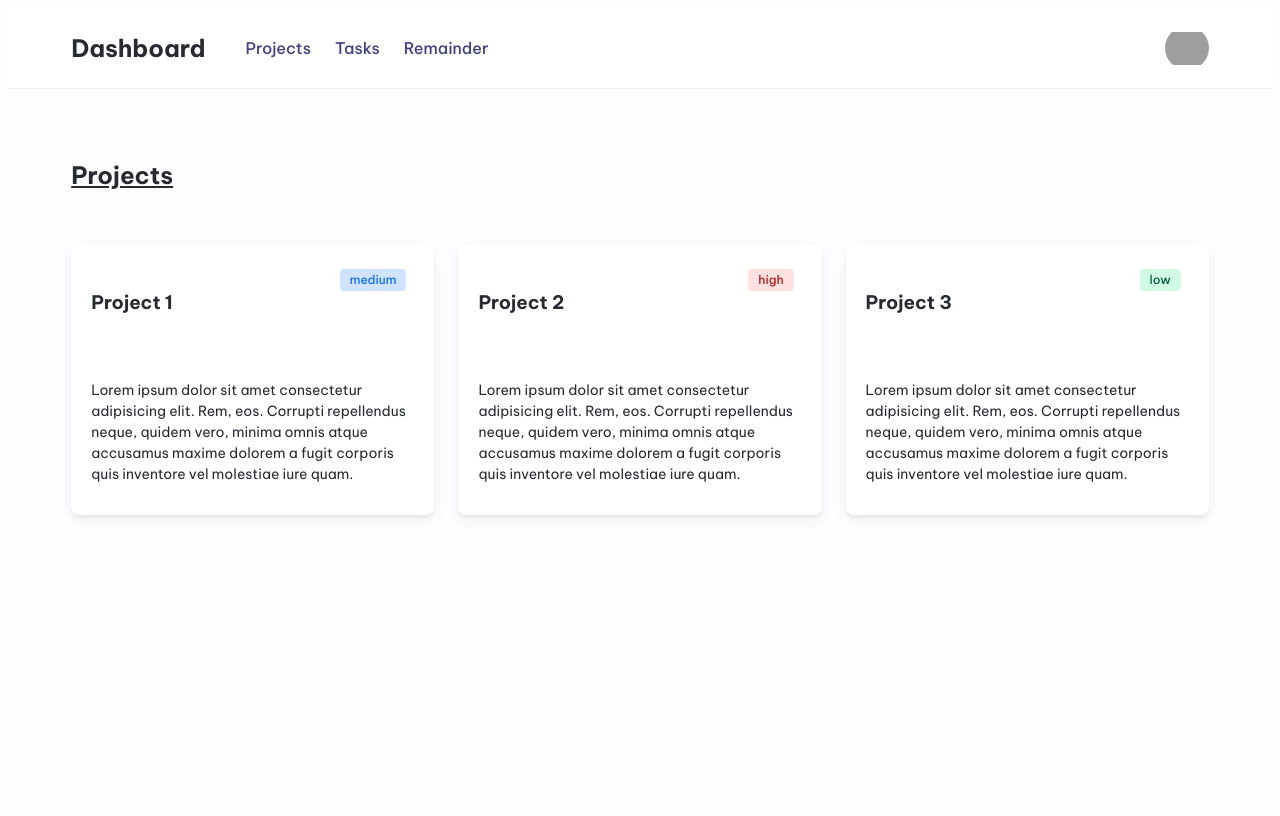
After one commit to rinto11804/personal-information-system, a Flask app: page /dashboard in a window 1280 px wide. The commit adds this page. Run offline with Flask 3, Linux system fonts and the light colour scheme; grey boxes are pictures that could not be loaded.

Commit message:
basic dashboard for staff

```diff
--- a/app.py
+++ b/app.py
@@ -17,3 +17,8 @@ def signup():
 @app.route("/login")
 def login():
     return render_template("login.html")
+
+
+@app.route("/dashboard")
+def dashboard():
+    return render_template("dashboard.html")
--- /dev/null
+++ b/static/dashboard.css
@@ -0,0 +1,574 @@
+/* dashboard style */
+@import url("https://fonts.googleapis.com/css2?family=Be+Vietnam+Pro:ital,wght@0,100;0,200;0,300;0,400;0,500;0,600;0,700;0,800;0,900;1,100;1,200;1,300;1,400;1,500;1,600;1,700;1,800;1,900&display=swap");
+
+:root {
+    --c-text-primary: #282a32;
+    --c-text-secondary: #686b87;
+    --c-text-action: #404089;
+    --c-accent-primary: #434ce8;
+    --c-border-primary: #eff1f6;
+    --c-background-primary: #ffffff;
+    --c-background-secondary: #fdfcff;
+    --c-background-tertiary: #ecf3fe;
+    --c-background-quaternary: #e9ecf4;
+}
+
+body {
+    line-height: 1.5;
+    min-height: 100vh;
+    font-family: "Be Vietnam Pro", sans-serif;
+    background-color: var(--c-background-secondary);
+    color: var(--c-text-primary);
+}
+
+img {
+    display: block;
+    max-width: 100%;
+}
+
+:focus {
+    outline: 0;
+}
+
+.responsive-wrapper {
+    width: 90%;
+    max-width: 1280px;
+    margin-left: auto;
+    margin-right: auto;
+}
+
+.header {
+    display: flex;
+    align-items: center;
+    height: 80px;
+    border-bottom: 1px solid var(--c-border-primary);
+    background-color: var(--c-background-primary);
+}
+
+.header-content {
+    display: flex;
+    align-items: center;
+}
+
+.header-content>a {
+    display: none;
+}
+
+@media (max-width: 1200px) {
+    .header-content {
+        justify-content: space-between;
+    }
+
+    .header-content>a {
+        display: inline-flex;
+    }
+}
+
+.header-logo {
+    margin-right: 2.5rem;
+}
+
+.header-logo a {
+    display: flex;
+    align-items: center;
+}
+
+.header-logo a div {
+    flex-shrink: 0;
+    position: relative;
+}
+
+.header-logo a div:after {
+    display: block;
+    content: "";
+    position: absolute;
+    left: 0;
+    top: auto;
+    right: 0;
+    bottom: 0;
+    overflow: hidden;
+    height: 50%;
+    border-bottom-left-radius: 8px;
+    border-bottom-right-radius: 8px;
+    background-color: rgba(255, 255, 255, 0.2);
+    backdrop-filter: blur(4px);
+}
+
+.header-navigation {
+    display: flex;
+    flex-grow: 1;
+    align-items: center;
+    justify-content: space-between;
+}
+
+@media (max-width: 1200px) {
+    .header-navigation {
+        display: none;
+    }
+}
+
+.header-navigation-links {
+    display: flex;
+    align-items: center;
+}
+
+.header-navigation-links a {
+    text-decoration: none;
+    color: var(--c-text-action);
+    font-weight: 500;
+    transition: 0.15s ease;
+}
+
+.header-navigation-links a+* {
+    margin-left: 1.5rem;
+}
+
+.header-navigation-links a:hover,
+.header-navigation-links a:focus {
+    color: var(--c-accent-primary);
+}
+
+.header-navigation-actions {
+    display: flex;
+    align-items: center;
+}
+
+.header-navigation-actions>.avatar {
+    margin-left: 0.75rem;
+}
+
+.header-navigation-actions>.icon-button+.icon-button {
+    margin-left: 0.25rem;
+}
+
+.header-navigation-actions>.button+.icon-button {
+    margin-left: 1rem;
+}
+
+.button {
+    font: inherit;
+    color: inherit;
+    text-decoration: none;
+    display: inline-flex;
+    align-items: center;
+    justify-content: center;
+    padding: 0 1em;
+    height: 40px;
+    border-radius: 8px;
+    line-height: 1;
+    border: 2px solid var(--c-border-primary);
+    color: var(--c-text-action);
+    font-size: 0.875rem;
+    transition: 0.15s ease;
+    background-color: var(--c-background-primary);
+}
+
+.button i {
+    margin-right: 0.5rem;
+    font-size: 1.25em;
+}
+
+.button span {
+    font-weight: 500;
+}
+
+.button:hover,
+.button:focus {
+    border-color: var(--c-accent-primary);
+    color: var(--c-accent-primary);
+}
+
+.icon-button {
+    font: inherit;
+    color: inherit;
+    text-decoration: none;
+    display: inline-flex;
+    align-items: center;
+    justify-content: center;
+    width: 40px;
+    height: 40px;
+    border-radius: 8px;
+    color: var(--c-text-action);
+    transition: 0.15s ease;
+}
+
+.icon-button i {
+    font-size: 1.25em;
+}
+
+.icon-button:focus,
+.icon-button:hover {
+    background-color: var(--c-background-tertiary);
+    color: var(--c-accent-primary);
+}
+
+.avatar {
+    display: inline-flex;
+    align-items: center;
+    justify-content: center;
+    width: 44px;
+    height: 44px;
+    border-radius: 50%;
+    overflow: hidden;
+}
+
+.main {
+    padding-top: 3rem;
+}
+
+.main-header {
+    display: flex;
+    flex-wrap: wrap;
+    align-items: center;
+    justify-content: space-between;
+}
+
+.main-header h1 {
+    font-size: 1.75rem;
+    font-weight: 600;
+    line-height: 1.25;
+}
+
+@media (max-width: 550px) {
+    .main-header h1 {
+        margin-bottom: 1rem;
+    }
+}
+
+.search {
+    position: relative;
+    display: flex;
+    align-items: center;
+    width: 100%;
+    max-width: 340px;
+}
+
+.search input {
+    font: inherit;
+    color: inherit;
+    text-decoration: none;
+    display: inline-flex;
+    align-items: center;
+    justify-content: center;
+    padding: 0 1em 0 36px;
+    height: 40px;
+    border-radius: 8px;
+    border: 2px solid var(--c-border-primary);
+    color: var(--c-text-action);
+    font-size: 0.875rem;
+    transition: 0.15s ease;
+    width: 100%;
+    line-height: 1;
+}
+
+.search input::placeholder {
+    color: var(--c-text-action);
+}
+
+.search input:focus,
+.search input:hover {
+    border-color: var(--c-accent-primary);
+}
+
+.search button {
+    display: inline-flex;
+    align-items: center;
+    justify-content: center;
+    border: 0;
+    background-color: transparent;
+    position: absolute;
+    left: 12px;
+    top: 50%;
+    transform: translateY(-50%);
+    font-size: 1.25em;
+    color: var(--c-text-action);
+    padding: 0;
+    height: 40px;
+}
+
+.horizontal-tabs {
+    margin-top: 1.5rem;
+    display: flex;
+    align-items: center;
+    overflow-x: auto;
+}
+
+@media (max-width: 1000px) {
+    .horizontal-tabs {
+        scrollbar-width: none;
+        position: relative;
+    }
+
+    .horizontal-tabs::-webkit-scrollbar {
+        display: none;
+    }
+}
+
+.horizontal-tabs a {
+    display: inline-flex;
+    flex-shrink: 0;
+    align-items: center;
+    height: 48px;
+    padding: 0 0.25rem;
+    font-weight: 500;
+    color: inherit;
+    border-bottom: 3px solid transparent;
+    text-decoration: none;
+    transition: 0.15s ease;
+}
+
+.horizontal-tabs a:hover,
+.horizontal-tabs a:focus,
+.horizontal-tabs a.active {
+    color: var(--c-accent-primary);
+    border-bottom-color: var(--c-accent-primary);
+}
+
+.horizontal-tabs a+* {
+    margin-left: 1rem;
+}
+
+.content-header {
+    display: flex;
+    flex-wrap: wrap;
+    align-items: center;
+    justify-content: space-between;
+    padding-top: 3rem;
+    margin-top: -1px;
+    border-top: 1px solid var(--c-border-primary);
+}
+
+.content-header-intro h2 {
+    font-size: 1.25rem;
+    font-weight: 600;
+}
+
+.content-header-intro p {
+    color: var(--c-text-secondary);
+    margin-top: 0.25rem;
+    font-size: 0.875rem;
+    margin-bottom: 1rem;
+}
+
+@media (min-width: 800px) {
+    .content-header-actions a:first-child {
+        display: none;
+    }
+}
+
+.content {
+    border-top: 1px solid var(--c-border-primary);
+    margin-top: 2rem;
+    display: flex;
+    align-items: flex-start;
+}
+
+.content-panel {
+    display: none;
+    max-width: 280px;
+    width: 25%;
+    padding: 2rem 1rem 2rem 0;
+    margin-right: 3rem;
+}
+
+@media (min-width: 800px) {
+    .content-panel {
+        display: block;
+    }
+}
+
+.vertical-tabs {
+    display: flex;
+    flex-direction: column;
+}
+
+.vertical-tabs a {
+    display: flex;
+    align-items: center;
+    padding: 0.75em 1em;
+    background-color: transparent;
+    border-radius: 8px;
+    text-decoration: none;
+    font-weight: 500;
+    color: var(--c-text-action);
+    transition: 0.15s ease;
+}
+
+.vertical-tabs a:hover,
+.vertical-tabs a:focus,
+.vertical-tabs a.active {
+    background-color: var(--c-background-tertiary);
+    color: var(--c-accent-primary);
+}
+
+.vertical-tabs a+* {
+    margin-top: 0.25rem;
+}
+
+.content-main {
+    padding-top: 2rem;
+    padding-bottom: 6rem;
+    flex-grow: 1;
+}
+
+.card-grid {
+    display: grid;
+    grid-template-columns: repeat(1, 1fr);
+    column-gap: 1.5rem;
+    row-gap: 1.5rem;
+}
+
+@media (min-width: 600px) {
+    .card-grid {
+        grid-template-columns: repeat(2, 1fr);
+    }
+}
+
+@media (min-width: 1200px) {
+    .card-grid {
+        grid-template-columns: repeat(3, 1fr);
+    }
+}
+
+.card {
+    background-color: var(--c-background-primary);
+    box-shadow: 0 3px 3px 0 rgba(0, 0, 0, 0.05), 0 5px 15px 0 rgba(0, 0, 0, 0.05);
+    border-radius: 8px;
+    overflow: hidden;
+    display: flex;
+    flex-direction: column;
+}
+
+.card-header {
+    display: flex;
+    align-items: flex-start;
+    justify-content: space-between;
+    padding: 1.5rem 1.25rem 1rem 1.25rem;
+}
+
+.card-header div {
+    display: flex;
+    align-items: center;
+}
+
+.card-header div span {
+    width: 40px;
+    height: 40px;
+    border-radius: 8px;
+    display: inline-flex;
+    align-items: center;
+    justify-content: center;
+}
+
+.card-header div span img {
+    max-height: 100%;
+}
+
+.card-header div h3 {
+    margin-left: 0.75rem;
+    font-weight: 500;
+}
+
+.toggle span {
+    display: block;
+    width: 40px;
+    height: 24px;
+    border-radius: 99em;
+    background-color: var(--c-background-quaternary);
+    box-shadow: inset 1px 1px 1px 0 rgba(0, 0, 0, 0.05);
+    position: relative;
+    transition: 0.15s ease;
+}
+
+.toggle span:before {
+    content: "";
+    display: block;
+    position: absolute;
+    left: 3px;
+    top: 3px;
+    height: 18px;
+    width: 18px;
+    background-color: var(--c-background-primary);
+    border-radius: 50%;
+    box-shadow: 0 1px 3px 0 rgba(0, 0, 0, 0.15);
+    transition: 0.15s ease;
+}
+
+.toggle input {
+    clip: rect(0 0 0 0);
+    clip-path: inset(50%);
+    height: 1px;
+    overflow: hidden;
+    position: absolute;
+    white-space: nowrap;
+    width: 1px;
+}
+
+.toggle input:checked+span {
+    background-color: var(--c-accent-primary);
+}
+
+.toggle input:checked+span:before {
+    transform: translateX(calc(100% - 2px));
+}
+
+.toggle input:focus+span {
+    box-shadow: 0 0 0 4px var(--c-background-tertiary);
+}
+
+.card-body {
+    padding: 1rem 1.25rem;
+    font-size: 0.875rem;
+}
+
+.card-footer {
+    margin-top: auto;
+    padding: 1rem 1.25rem;
+    display: flex;
+    align-items: center;
+    justify-content: flex-end;
+    border-top: 1px solid var(--c-border-primary);
+}
+
+.card-footer a {
+    color: var(--c-text-action);
+    text-decoration: none;
+    font-weight: 500;
+    font-size: 0.875rem;
+}
+
+html::-webkit-scrollbar {
+    width: 12px;
+}
+
+html::-webkit-scrollbar-thumb {
+    background-color: var(--c-text-primary);
+    border: 4px solid var(--c-background-primary);
+    border-radius: 99em;
+}
+
+.badge {
+    font-size: 0.75rem;
+    font-weight: 500;
+    margin-right: 0.5rem;
+    padding: 0.125rem 0.625rem;
+    border-radius: 0.25rem;
+}
+
+.default {
+    background-color: #cfe2ff;
+    /* bg-blue-100 */
+    color: #0d6efd;
+    /* text-blue-800 */
+}
+
+.red {
+    background-color: #fee2e2;
+    color: #b91c1c;
+    /* text-red-800 */
+}
+
+.green {
+    background-color: #d1fae5;
+    color: #065f46;
+}
--- /dev/null
+++ b/templates/dashboard.html
@@ -0,0 +1,106 @@
+<!DOCTYPE html>
+<html lang="en">
+
+<head>
+    <meta charset="UTF-8">
+    <meta name="viewport" content="width=device-width, initial-scale=1.0">
+    <link rel="stylesheet" href="static/dashboard.css">
+    <title>Dashbord</title>
+</head>
+
+<body>
+    <header class="header">
+        <div class="header-content responsive-wrapper">
+            <div class="header-logo">
+                <h2>Dashboard</h2>
+            </div>
+            <div class="header-navigation">
+                <nav class="header-navigation-links">
+                    <a href="#"> Projects </a>
+                    <a href="#"> Tasks </a>
+                    <a href="#"> Remainder </a>
+                </nav>
+                <div class="header-navigation-actions">
+                    <a href="#" class="avatar">
+                        <img src="https://assets.codepen.io/285131/hat-man.png" alt="" />
+                    </a>
+                </div>
+            </div>
+            <a href="#" class="button">
+                <i class="ph-list-bold"></i>
+                <span>Menu</span>
+            </a>
+        </div>
+    </header>
+    <main class="main">
+        <div class="responsive-wrapper">
+            <!-- <div class="main-header">
+                <h1>Settings</h1>
+                <div class="search">
+                    <input type="text" placeholder="Search" />
+                    <button type="submit">
+                        <i class="ph-magnifying-glass-bold"></i>
+                    </button>
+                </div>
+            </div>
+            <div class="horizontal-tabs">
+                <a href="#">My details</a>
+                <a href="#">Profile</a>
+                <a href="#">Password</a>
+                <a href="#">Team</a>
+                <a href="#">Plan</a>
+                <a href="#">Billing</a>
+                <a href="#">Email</a>
+                <a href="#">Notifications</a>
+                <a href="#" class="active">Integrations</a>
+                <a href="#">API</a>
+            </div> -->
+            <div class="">
+                <h2 style="text-decoration: underline;">Projects</h2>
+                <div class="content-main">
+                    <div class="card-grid">
+                        <article class="card">
+                            <div class="card-header">
+                                <h3>Project 1</h3>
+                                <span class="badge default">medium</span>
+                            </div>
+                            <div class="card-body">
+                                <p>Lorem ipsum dolor sit amet consectetur adipisicing elit. Rem, eos. Corrupti
+                                    repellendus neque, quidem vero, minima omnis atque accusamus maxime dolorem a fugit
+                                    corporis quis inventore vel molestiae iure quam.</p>
+                            </div>
+
+                        </article>
+                        <article class="card">
+                            <div class="card-header">
+                                <h3>Project 2</h3>
+                                <span class="badge red">high</span>
+                            </div>
+                            <div class="card-body">
+                                <p>Lorem ipsum dolor sit amet consectetur adipisicing elit. Rem, eos. Corrupti
+                                    repellendus neque, quidem vero, minima omnis atque accusamus maxime dolorem a fugit
+                                    corporis quis inventore vel molestiae iure quam.</p>
+                            </div>
+
+                        </article>
+                        <article class="card">
+                            <div class="card-header">
+                                <h3>Project 3</h3>
+                                <span class="badge green">low</span>
+                            </div>
+                            <div class="card-body">
+                                <p>Lorem ipsum dolor sit amet consectetur adipisicing elit. Rem, eos. Corrupti
+                                    repellendus neque, quidem vero, minima omnis atque accusamus maxime dolorem a fugit
+                                    corporis quis inventore vel molestiae iure quam.</p>
+                            </div>
+
+                        </article>
+                    </div>
+                </div>
+            </div>
+        </div>
+    </main>
+
+</body>
+
+</html>
```
Also changed, not shown: static/style.css (indentation only), 1 other file.
